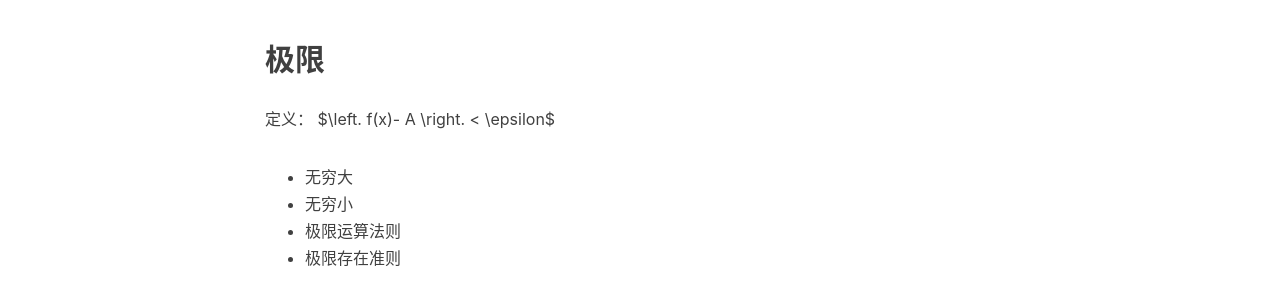
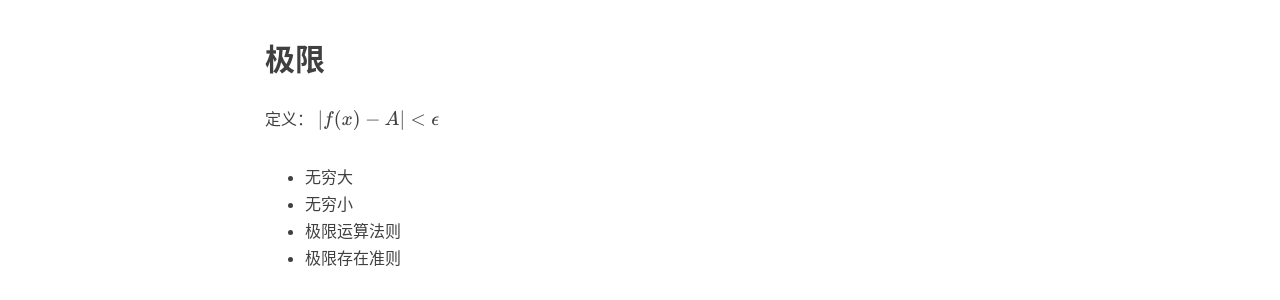
Before and after one commit to leemiracle/leemiracle.github.io, a Jekyll site: the page built from _posts/2018-11-12-数学基础.md, in a window 1280 px wide. Shown: the part 1369-1669 px from the top of the page. Built offline with Jekyll 4.4.1, drawn with Linux system fonts in a browser that asks for light colours; nearby versions of some CDN libraries; formulas are drawn with MathJax 3; comment, search, counter and statistics services are not loaded.

Commit message:
数学基础

```diff
--- a/_layouts/post.html
+++ b/_layouts/post.html
@@ -24,6 +24,8 @@
     {% endif %}
 </style>
 <header class="intro-header" >
+    <script src="https://cdn.mathjax.org/mathjax/latest/MathJax.js?config=TeX-AMS-MML_HTMLorMML" type="text/javascript"></script>
+    <!--<script type="text/javascript" async  src="https://cdnjs.cloudflare.com/ajax/libs/mathjax/2.7.5/MathJax.js?config=TeX-MML-AM_CHTML" async> </script>-->
     <div class="header-mask"></div>
     <div class="container">
         <div class="row">
--- a/_posts/2018-11-12-数学基础.md
+++ b/_posts/2018-11-12-数学基础.md
@@ -53,7 +53,7 @@ tags:
 
 ## 极限
 定义：
- $\left. f(x)- A \right. < \epsilon$
+ $$ |f(x)- A| < \epsilon $$
 - 无穷大
 - 无穷小
 - 极限运算法则
```
Also changed, not shown: other parts of _layouts/post.html (+0 -4 lines).
